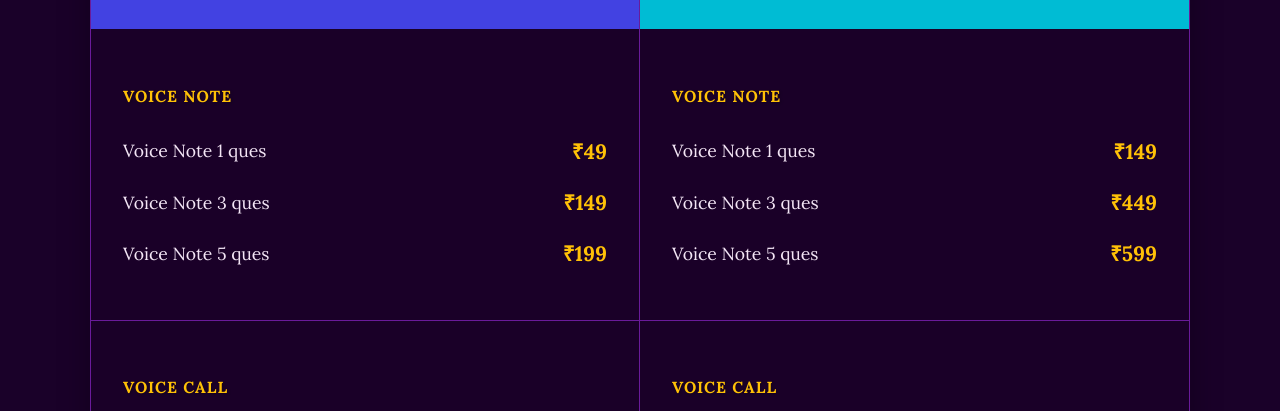
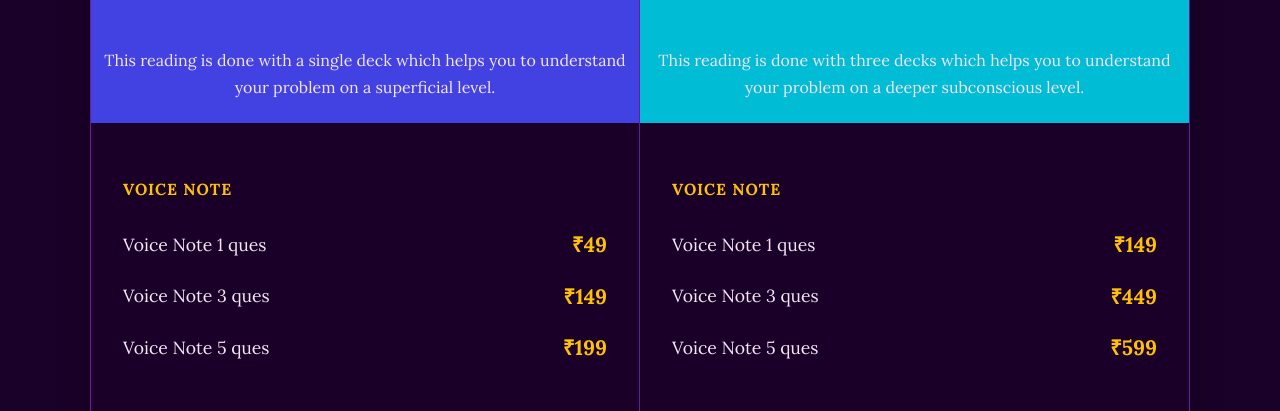
Before and after one commit to harshul000/astrologydemo, a plain HTML site: page index.html in a window 1280 px wide. Both pictures are taken after a click on the link "Book a Reading Today". Shown: the part 387-798 px from the top of the page. Drawn offline with nearby package versions, Linux system fonts and the light colour scheme.

Commit message:
fature enhancment

```diff
--- a/index.html
+++ b/index.html
@@ -741,6 +741,9 @@
                     <div class="price-list-container">
                         <div class="price-column">
                             <div class="price-header"> <h3>Basic Analysis With Tarot</h3> </div>
+                            <div class="price-header" id =2>
+                                <p>This reading is done with a single deck which helps you to understand your problem on a superficial level. </p>
+                            </div>
                             <div class="price-category"><h4>VOICE NOTE</h4>
                                 <div class="price-item clickable-service" data-service-name="Basic Analysis: Voice Note 1 ques"> <span>Voice Note 1 ques</span> <span class="price">₹49</span> </div>
                                 <div class="price-item clickable-service" data-service-name="Basic Analysis: Voice Note 3 ques"> <span>Voice Note 3 ques</span> <span class="price">₹149</span> </div>
@@ -757,6 +760,9 @@
                         </div>
                         <div class="price-column">
                             <div class="price-header"> <h3>In-Depth Analysis With Tarot</h3> </div>
+                            <div class="price-header" id =1>
+                                <p>This reading is done with three decks which helps you to understand your problem on a deeper subconscious level.</p>
+                            </div>
                             <div class="price-category"><h4>VOICE NOTE</h4>
                                 <div class="price-item clickable-service" data-service-name="In-Depth Analysis: Voice Note 1 ques"> <span>Voice Note 1 ques</span> <span class="price">₹149</span> </div>
                                 <div class="price-item clickable-service" data-service-name="In-Depth Analysis: Voice Note 3 ques"> <span>Voice Note 3 ques</span> <span class="price">₹449</span> </div>
@@ -1010,6 +1016,8 @@
             // --- End of WhatsApp Logic ---
 
         });
+        document.getElementById(1).style.padding='2px'
+        document.getElementById(2).style.padding='2px'
     </script>
 </body>
 </html>
```
